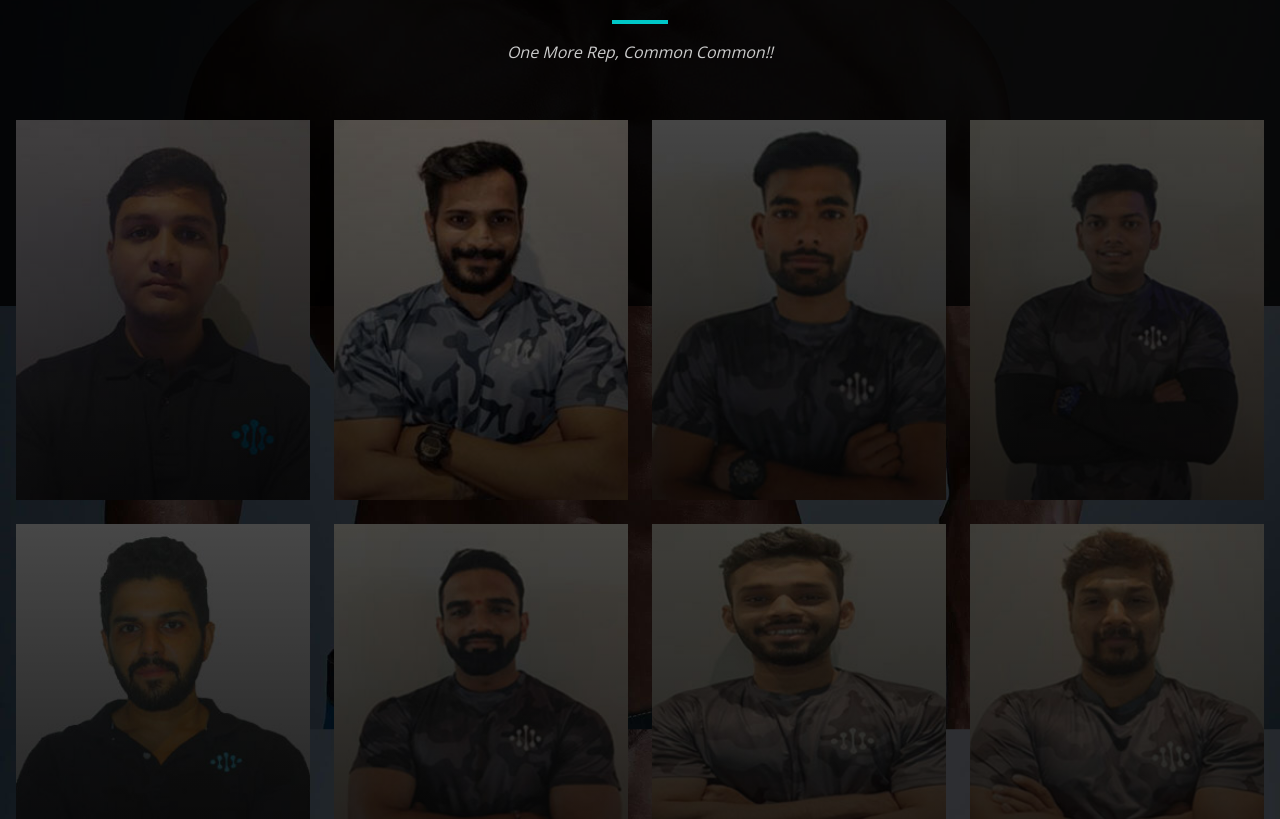
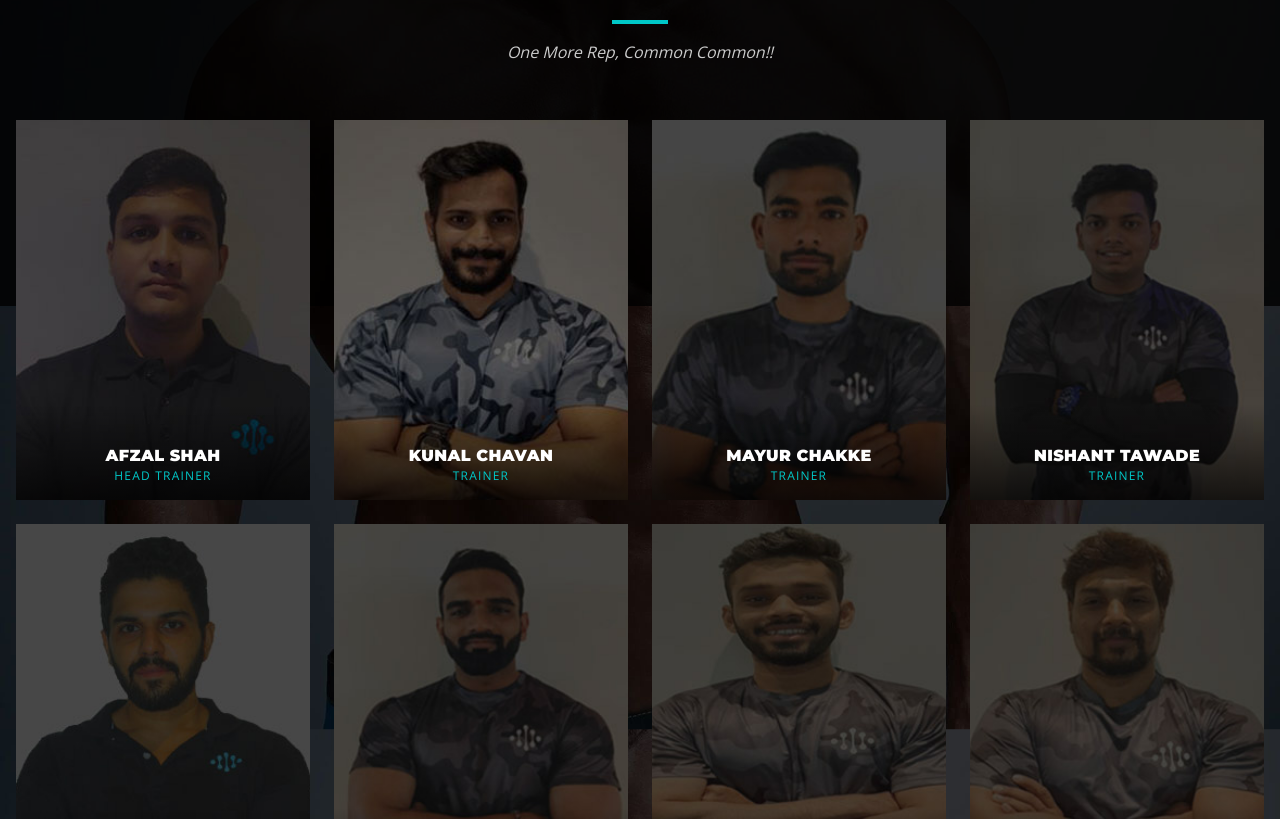
Before and after one commit to ke7innnn/dna360, a Next.js app: page /trainers in a window 1280 px wide. Shown: the part 494-1313 px from the top of the page. Built offline with nearby package versions, Linux system fonts and the light colour scheme.

Commit message:
fix: remove dark overlay from trainer card front photos, show true colors

```diff
--- a/app/trainers/page.tsx
+++ b/app/trainers/page.tsx
@@ -79,8 +79,11 @@ export default function TrainersPage() {
                       className="absolute inset-0 w-full h-full backface-hidden flip-front bg-cover bg-center"
                       style={{ backgroundImage: `url(${trainer.imageMain})` }}
                     >
-                      {/* Optional dark gradient overlay on front if needed */}
-                      <div className="absolute inset-0 bg-gradient-to-t from-black/60 to-transparent"></div>
+                      {/* Name label at bottom only */}
+                      <div className="absolute bottom-0 left-0 right-0 bg-gradient-to-t from-black/70 to-transparent pt-10 pb-4 px-4">
+                        <p className="text-white font-black font-montserrat uppercase text-base text-center tracking-wide">{trainer.name}</p>
+                        <p className="text-[#00c8c8] font-opensans text-xs uppercase tracking-widest text-center">{trainer.role}</p>
+                      </div>
                     </div>
 
                     {/* Back of Card */}
```
